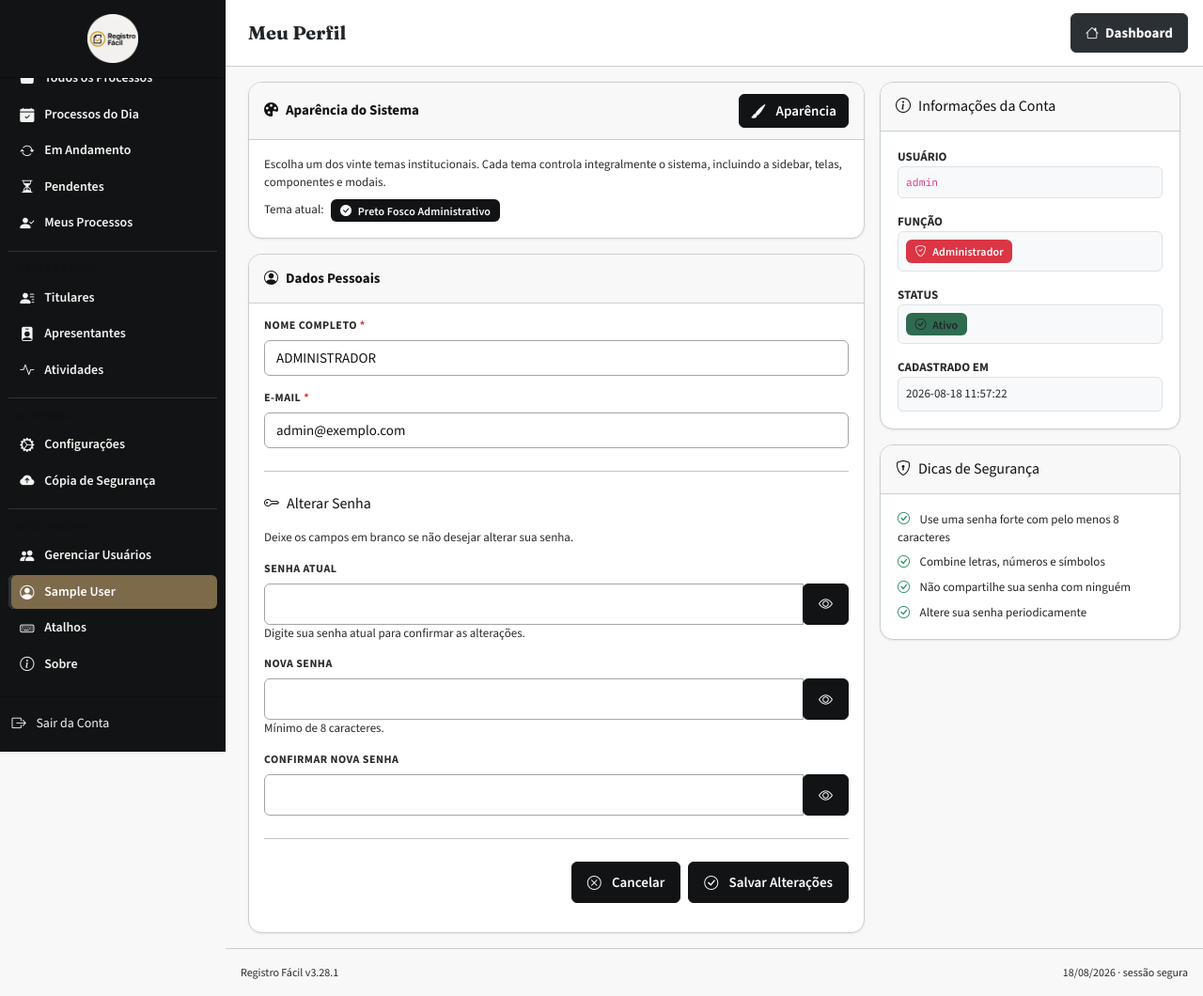
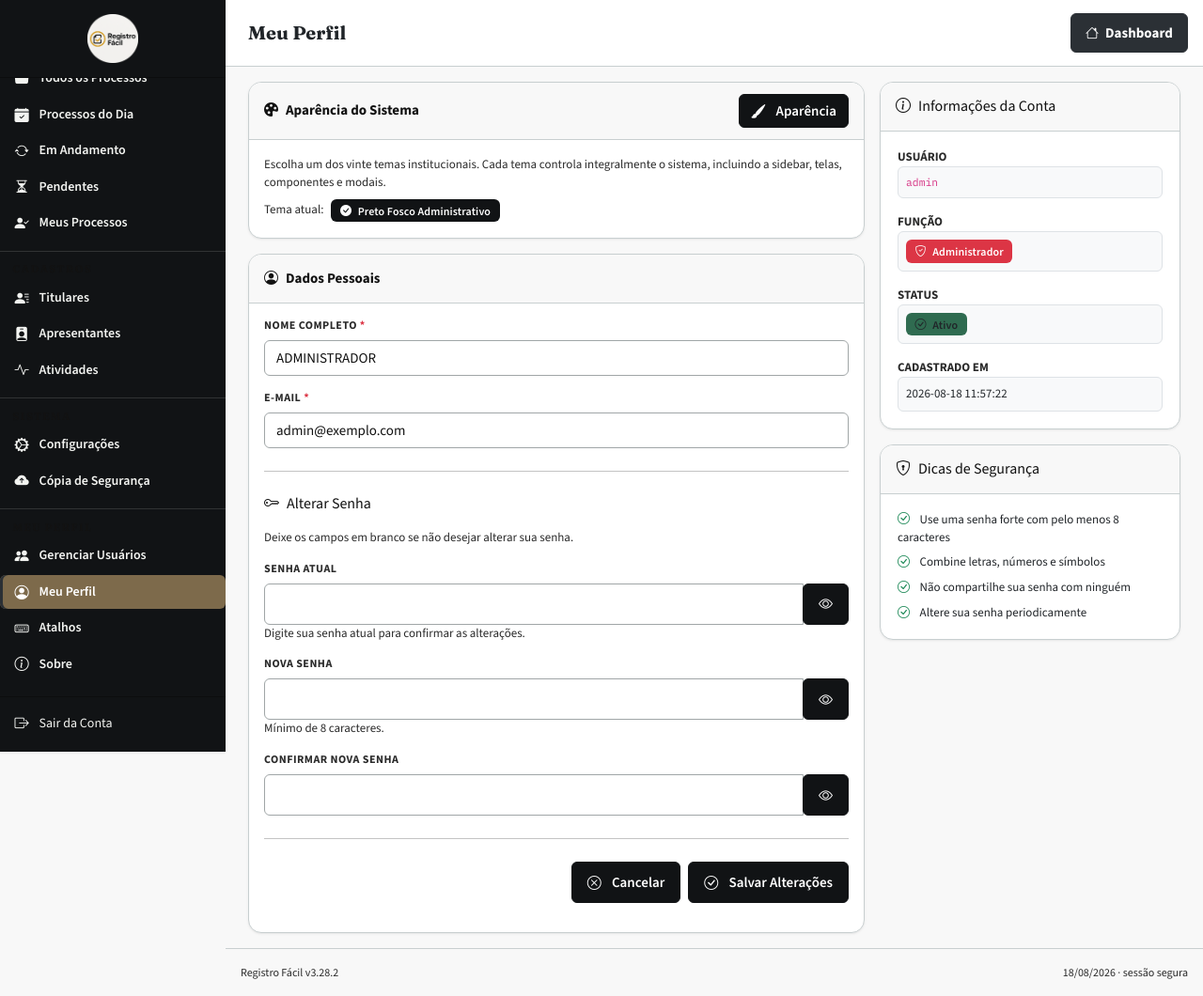
Before and after one commit to espetocearensesobral-boop/registrofacil-v3, a Flask app: page /perfil/ in a window 1280 px wide. Shown: the whole page at 94% size. Run offline with Flask 3, Linux system fonts and the light colour scheme; the visitor is signed in with stand-in values (Sample User, id 1); data comes from the database, SQL or seed files in the repository; parts of the project's set-up code (start-up, migrations or seed data) failed here and were passed over; some libraries are stand-ins or nearby versions.

Commit message:
fix: apply full-width profile sidebar navigation

```diff
--- a/config.py
+++ b/config.py
@@ -22,7 +22,7 @@ else:
 
 
 class Config:
-    VERSION = '3.28.1'
+    VERSION = '3.28.2'
     ENVIRONMENT = os.environ.get('REGISTROFACIL_ENV', 'development').strip().lower()
     IS_PRODUCTION = ENVIRONMENT in {'production', 'prod'}
     INITIAL_ADMIN_PASSWORD = os.environ.get('INITIAL_ADMIN_PASSWORD')
--- a/static/css/layout-standard.css
+++ b/static/css/layout-standard.css
@@ -2498,3 +2498,24 @@ html body #globalSearchModal .rf-process-report-actions .rf-search-action[aria-p
   border-color: var(--color-primary-light, #1B4368) !important;
   color: var(--color-primary-contrast, #FFFFFF) !important;
 }
+
+/* Sidebar: destaque ativo ocupa toda a largura interna disponível. */
+#sidebar .sidebar-menu-open {
+  padding-inline: 0;
+}
+#sidebar .sidebar-section,
+#sidebar .sidebar-nav-group {
+  width: 100%;
+}
+#sidebar .sidebar-section-label {
+  padding-inline: .85rem;
+}
+#sidebar .sidebar-nav-group .menu-item {
+  padding-inline: .85rem;
+}
+#sidebar .sidebar-logout {
+  padding-inline: 0;
+}
+#sidebar .sidebar-logout .menu-item {
+  padding-inline: .85rem;
+}
--- a/templates/base.html
+++ b/templates/base.html
@@ -227,9 +227,9 @@
                         </div>
                         {% endif %}
                         <div class="menu-item" data-href="{{ url_for('perfil.index') }}" data-accesskey="m" onclick="setActive(this)"
-                             data-bs-toggle="tooltip" data-bs-placement="right" data-bs-title="{{ session.get('usuario_nome', 'Meu Perfil') }} (Alt+M)">
+                             data-bs-toggle="tooltip" data-bs-placement="right" data-bs-title="Meu Perfil (Alt+M)">
                             <div class="menu-icon"><i class="bi bi-person-circle" aria-hidden="true"></i></div>
-                            <span class="menu-text">{{ session.get('usuario_nome', 'Meu Perfil') | truncate(18) }}</span>
+                            <span class="menu-text">Meu Perfil</span>
                         </div>
                         <div class="menu-item" data-bs-toggle="modal" data-bs-target="#shortcutsModal" data-accesskey="j" onclick="setActive(this)" title="Atalhos do Sistema (Alt+J)">
                             <div class="menu-icon"><i class="bi bi-keyboard"></i></div>
```
Also changed, not shown: tests/test_system_updates.py (+2 -2 lines).
